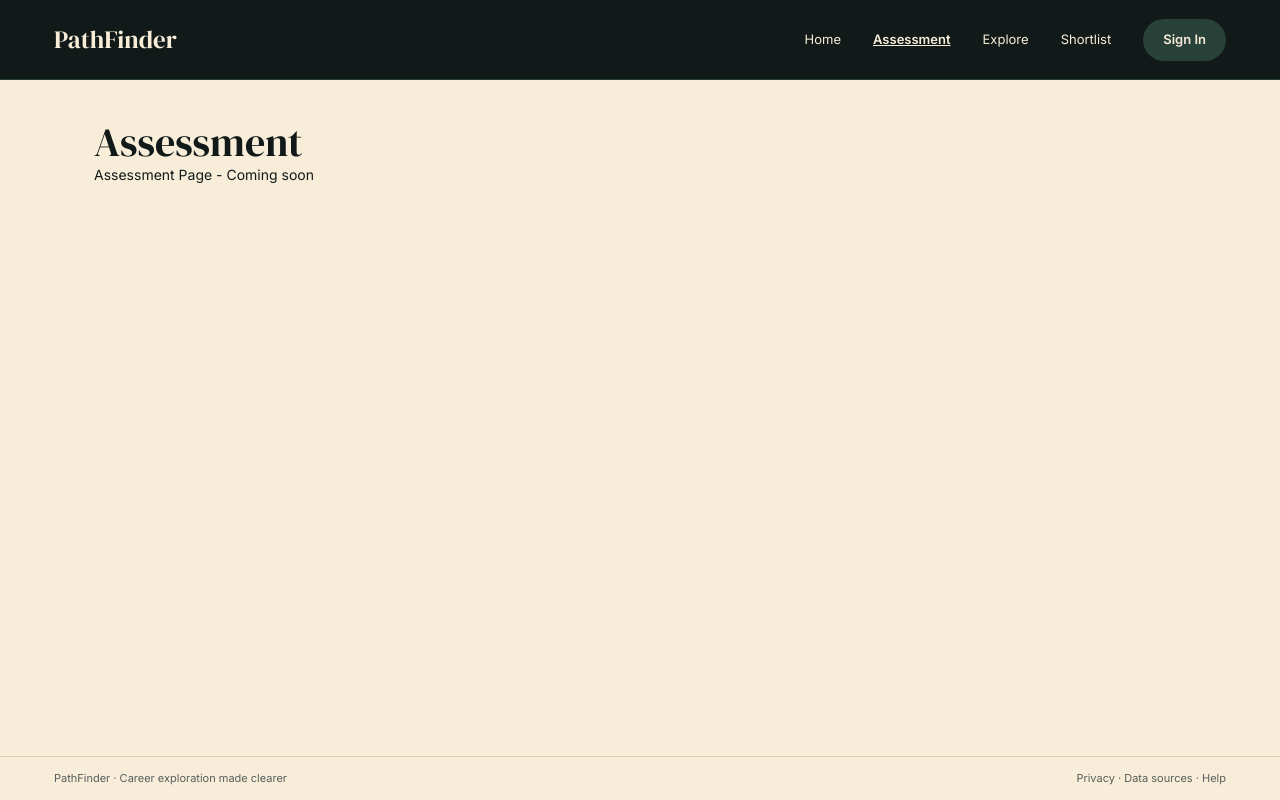
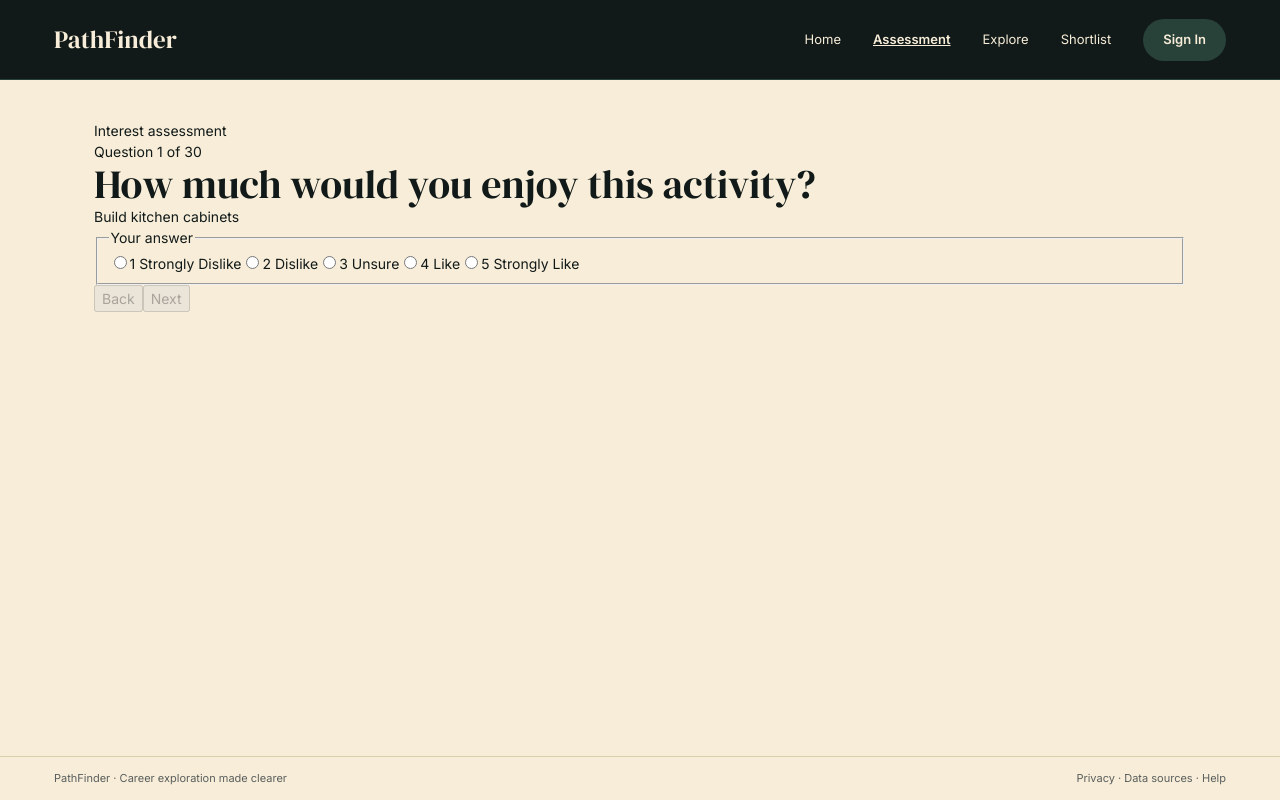
Before and after one commit to Ann-z19/PathFinder, a React (Vite) app: page /assessment in a window 1280 px wide. Built offline with nearby package versions, Linux system fonts and the light colour scheme.

Commit message:
Add Assessment flow with shared answers context and localStorage persistence

```diff
--- /dev/null
+++ b/src/context/AssessmentProvider.jsx
@@ -0,0 +1,43 @@
+import { useEffect, useState } from "react";
+import { AssessmentContext } from "./assessment-context";
+
+const STORAGE_KEY = 'pathfinder.answers'
+
+function AssessmentProvider({children}){
+    //answer state
+    //state for store the user's answer
+    const [answers, setAnswers] = useState(()=>{
+        try{
+            const saved = localStorage.getItem(STORAGE_KEY)
+            return saved ? JSON.parse(saved) : {}
+        }catch{
+            return{}
+        }
+    })
+
+    useEffect(()=>{
+        localStorage.setItem(STORAGE_KEY, JSON.stringify(answers))
+    },[answers])
+
+    //chooseAnswer Function
+    function setAnswer(questionIndex, value){
+        setAnswers((prev) => ({
+            ...prev,
+            [questionIndex]: value
+        }))
+    }
+
+    //reset Answer
+    function resetAnswers(){
+        setAnswers({})
+    }
+
+    const value = {answers, setAnswer, resetAnswers}
+    return(
+        <AssessmentContext.Provider value={value}>
+            {children}
+        </AssessmentContext.Provider>
+    )
+}
+
+export default AssessmentProvider
--- /dev/null
+++ b/src/context/assessment-context.js
@@ -0,0 +1,13 @@
+import { createContext, useContext } from "react";
+
+//The shared 'locker' for aseessment answers
+export const AssessmentContext = createContext(null)
+
+//Any component calls useAssessment() to read answers
+export function useAssessment(){
+    const context = useContext(AssessmentContext)
+    if(!context){
+        throw new Error('useAssessment must be used inside <AssessmentProvider>')
+    }
+    return context
+}
--- a/src/main.jsx
+++ b/src/main.jsx
@@ -4,11 +4,14 @@ import {BrowserRouter} from 'react-router'
 import './styles/tokens.css'
 import './index.css'
 import App from './App.jsx'
+import AssessmentProvider from './context/AssessmentProvider.jsx'
 
 createRoot(document.getElementById('root')).render(
   <StrictMode>
-    <BrowserRouter>
-      <App />
-    </BrowserRouter>
+    <AssessmentProvider>
+      <BrowserRouter>
+        <App />
+      </BrowserRouter>
+    </AssessmentProvider>
   </StrictMode>,
 )
--- a/src/pages/Assessment.jsx
+++ b/src/pages/Assessment.jsx
@@ -1,9 +1,74 @@
+import {useState} from 'react'
+import { useNavigate } from 'react-router'
+import questionsData from '../data/questions.json'
+import { useAssessment } from '../context/assessment-context'
+
+//constant data stay outside of the function
+const questions = questionsData.questions
+const answerOptions = questionsData.answerOptions
+
 function Assessment(){
+    //Hooks
+    const {answers, setAnswer} = useAssessment()
+    const [currIndex, setCurrIndex] = useState(()=>{
+        const firstUnanswered = questions.findIndex((q)=> answers[q.index] === undefined)
+        return firstUnanswered === -1 ? questions.length - 1 : firstUnanswered
+    })
+    const navigate = useNavigate()
+
+    //state values
+    const question = questions[currIndex]
+    const currentAnswer = answers[question.index]
+    const isFirst = currIndex === 0
+    const isLast = currIndex === questions.length - 1
+    const isAnswered = currentAnswer !== undefined
+
+    function goBack(){
+        setCurrIndex((prev)=> prev-1)
+    }
+
+    function goNext(){
+        if(isLast){
+            navigate('/results')
+        }else{
+            setCurrIndex((prev)=> prev+1)
+        }
+    }
+
+
+
     return(
         <section>
-            <h1>Assessment</h1>
-            <p>Assessment Page - Coming soon</p>
+            <p>Interest assessment</p>
+            <p>Question {currIndex+1} of {questions.length}</p>
+
+            <h1>How much would you enjoy this activity?</h1>
+            <p>{question.text}</p>
+
+            <fieldset>
+                <legend>Your answer</legend>
+                {answerOptions.map((option) => (
+                    <label key={option.value}>
+                    <input
+                        type="radio"
+                        name="answer"
+                        value={option.value}
+                        checked={option.value === currentAnswer}
+                        onChange={() => setAnswer(question.index, option.value)}
+                    />
+                    {option.value} {option.name}
+                    </label>
+                ))}
+            </fieldset>
+
+            <button type="button" onClick={goBack} disabled={isFirst}>
+                Back
+            </button>
+            <button type="button" onClick={goNext} disabled={!isAnswered}>
+                {isLast ? "See results" : "Next"}
+            </button>
         </section>
+
     )
 }
 
--- a/src/pages/Results.jsx
+++ b/src/pages/Results.jsx
@@ -1,8 +1,11 @@
+import { useAssessment } from "../context/assessment-context"
+
 function Results(){
+    const {answers} = useAssessment()
     return(
         <section>
             <h1>Results</h1>
-            <p>Results page - coming soon</p>
+            <p>Answered: {Object.keys(answers).length} / 30</p>
         </section>
     )
 }
```
